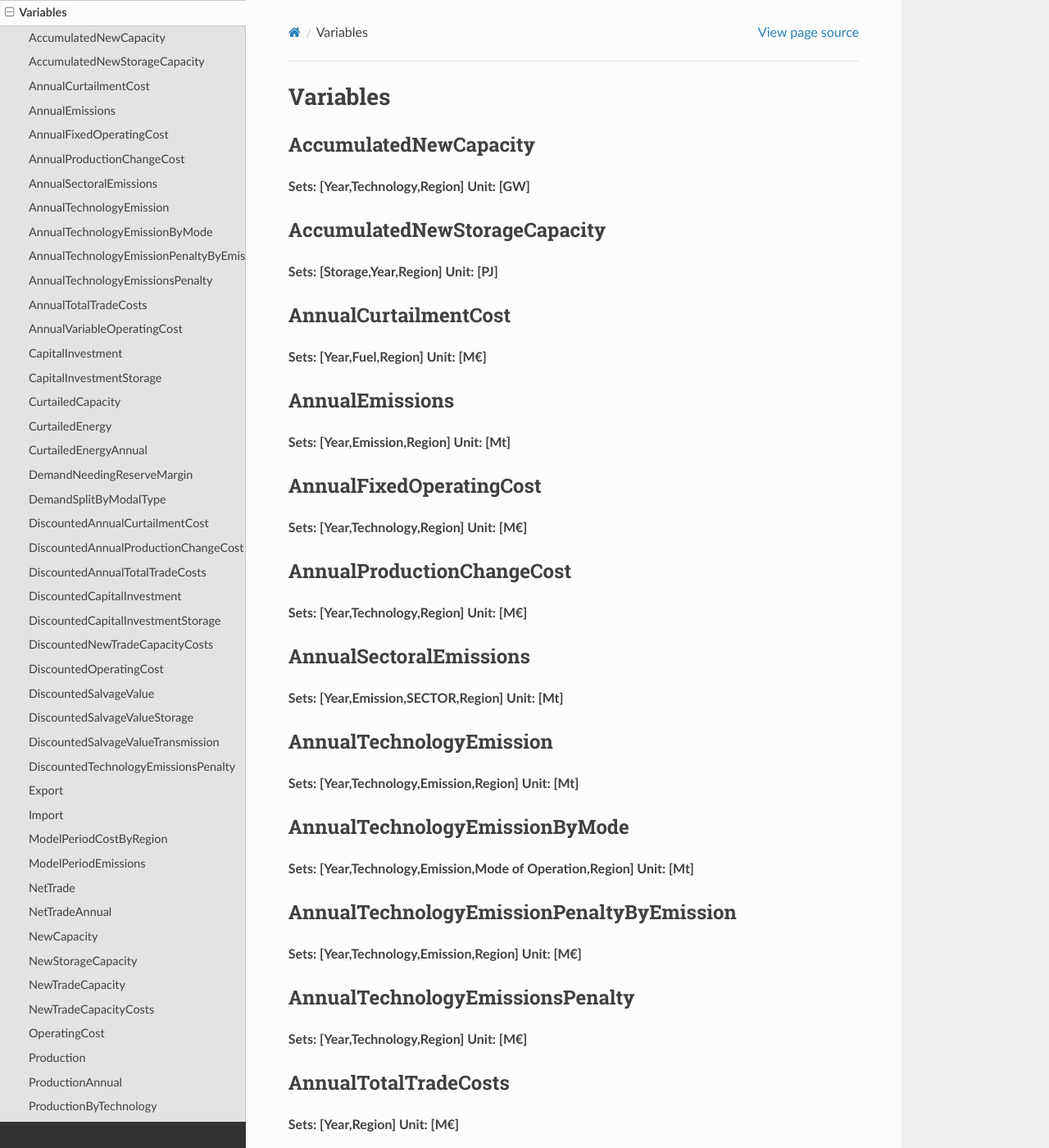
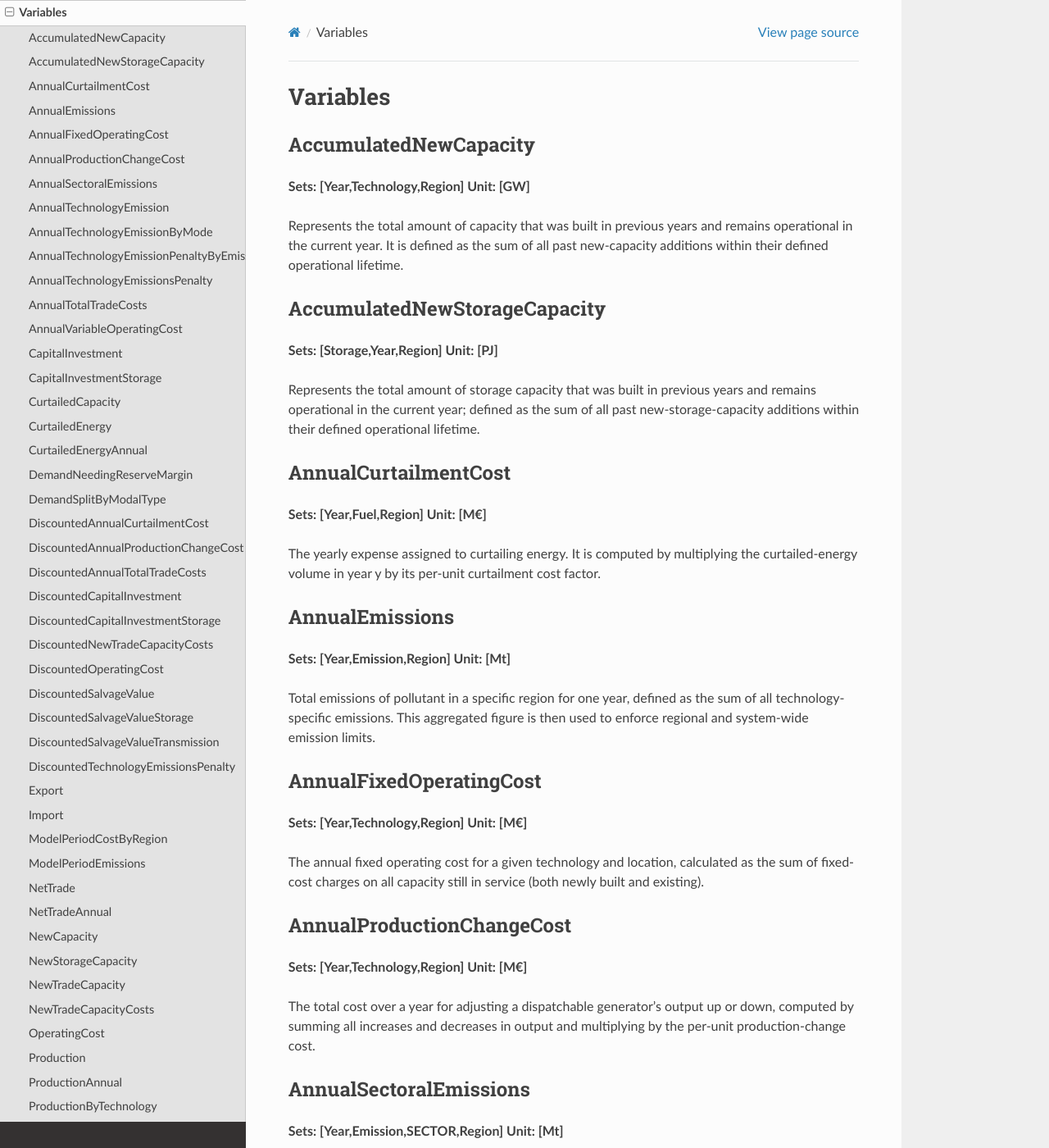
Before and after one commit to GENeSYS-MOD/GENeSYS_MOD.readthedocs, a Sphinx documentation site: the page built from docs/source/mathematical_formulation/variables.rst, in a window 1280 px wide and 1400 px high. Shown: the whole window at 82% size. Built offline with Sphinx 7.4.7 and the Read the Docs theme 3.1.0, drawn with Linux system fonts in a browser that asks for light colours.

Commit message:
some variable descriptions

```diff
--- a/docs/source/mathematical_formulation/variables.rst
+++ b/docs/source/mathematical_formulation/variables.rst
@@ -4,25 +4,37 @@ AccumulatedNewCapacity
 ----------------------
 **Sets: [Year,Technology,Region] Unit: [GW]**
 
+Represents the total amount of capacity that was built in previous years and remains operational in the current year. It is defined as the sum of all past new-capacity additions within their defined operational lifetime.
+
 AccumulatedNewStorageCapacity
 -----------------------------
 **Sets: [Storage,Year,Region] Unit: [PJ]**
+
+Represents the total amount of storage capacity that was built in previous years and remains operational in the current year; defined as the sum of all past new-storage-capacity additions within their defined operational lifetime.
 
 AnnualCurtailmentCost
 ---------------------
 **Sets: [Year,Fuel,Region] Unit: [M€]**
 
+The yearly expense assigned to curtailing energy. It is computed by multiplying the curtailed-energy volume in year y by its per-unit curtailment cost factor.
+
 AnnualEmissions
 ---------------
 **Sets: [Year,Emission,Region] Unit: [Mt]**
+
+Total emissions of pollutant in a specific region for one year, defined as the sum of all technology-specific emissions. This aggregated figure is then used to enforce regional and system-wide emission limits.
 
 AnnualFixedOperatingCost
 ------------------------
 **Sets: [Year,Technology,Region] Unit: [M€]**
 
+The annual fixed operating cost for a given technology and location, calculated as the sum of fixed‐cost charges on all capacity still in service (both newly built and existing).
+
 AnnualProductionChangeCost
 --------------------------
 **Sets: [Year,Technology,Region] Unit: [M€]**
+
+The total cost over a year for adjusting a dispatchable generator’s output up or down, computed by summing all increases and decreases in output and multiplying by the per-unit production-change cost.
 
 AnnualSectoralEmissions
 -----------------------
```
